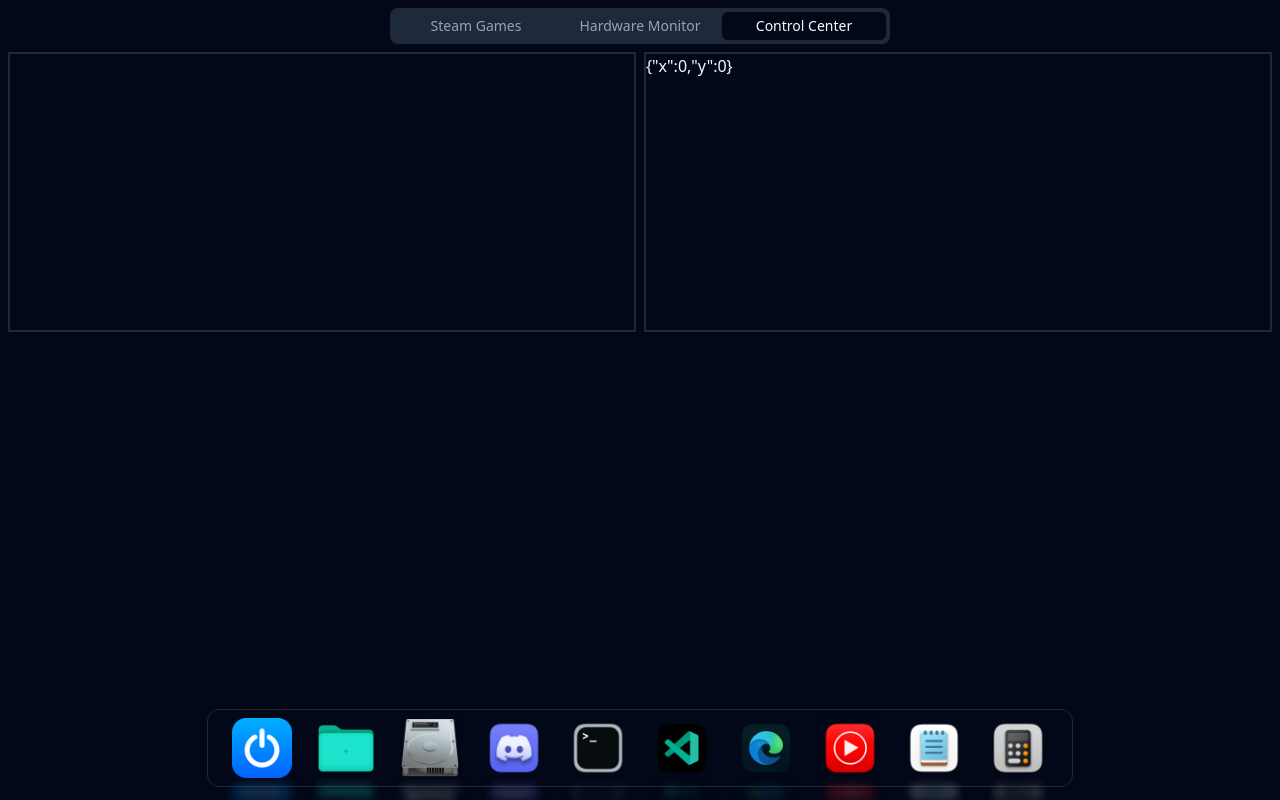
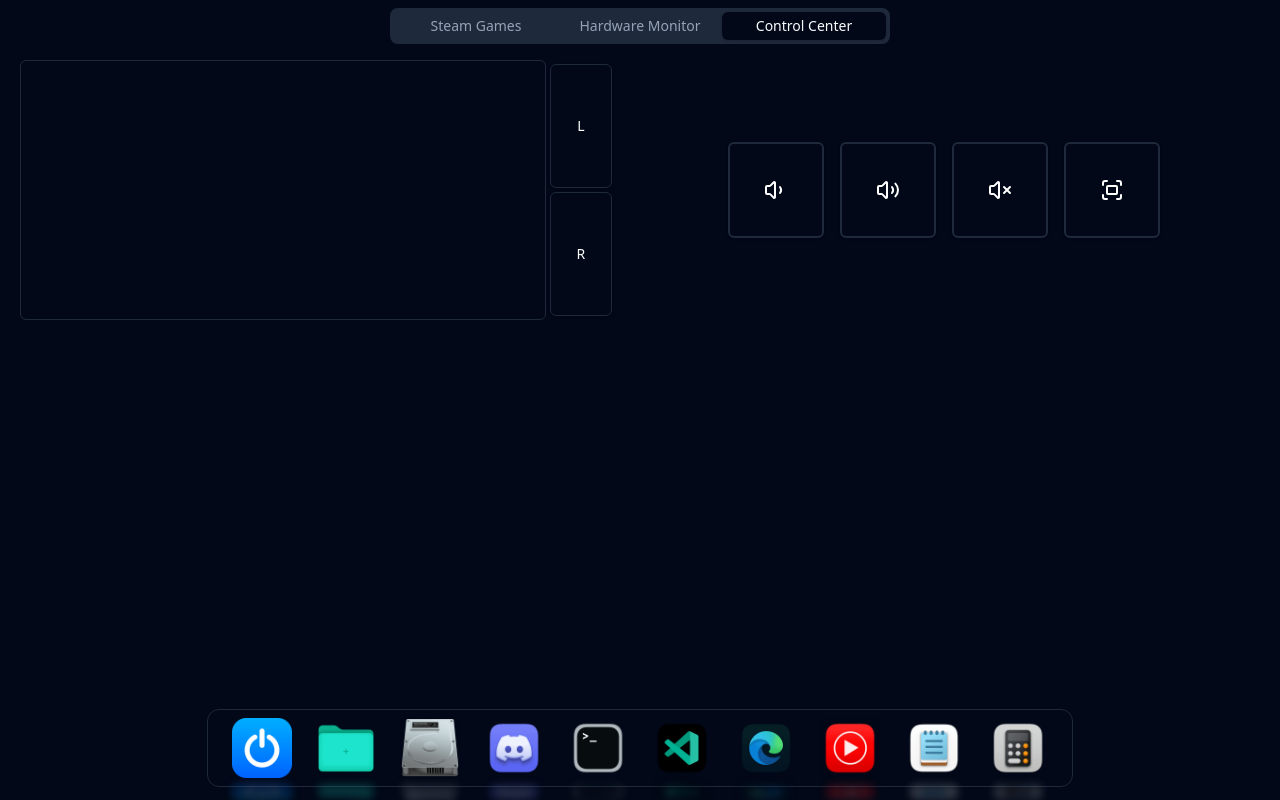
Before and after one commit to ryuuzera/zorii-hub, a Next.js app in the folder client/: page /control-center in a window 1280 px wide. Built offline with nearby package versions, Linux system fonts and the light colour scheme; no server answers.

Commit message:
add remote controls

```diff
--- a/client/src/components/gameList/index.tsx
+++ b/client/src/components/gameList/index.tsx
@@ -24,7 +24,7 @@ const Skeletons = () => {
   return (
     <>
       {Array.from({ length: 17 }).map((item, index) => (
-        <Skeleton key={index * Math.floor(Math.random() * 10 - 1)} className='h-[255px] w-[155px] rounded-none' />
+        <Skeleton key={index * Math.floor(Math.random() * 100 - 1)} className='h-[255px] w-[155px] rounded-none' />
       ))}
     </>
   );
@@ -92,9 +92,9 @@ export default function GameList({ games }: GameListProps) {
       ) : (
         validGames
           ?.sort((a, b) => a.name.localeCompare(b.name))
-          .map((item: SteamGame) => (
+          .map((item: SteamGame, index) => (
             <div
-              key={item.appid}
+              key={item.appid + (index + item.name)}
               className='flex flex-col h-[230px] w-[155px] p-[3px] hover:p-0 transition-all delay-100 shadow-lg shadow-indigo-500/10 border-none'
               onClick={() => handleGameSelect(item)}>
               <Image loading='lazy' width={300} height={450} quality={50} alt={item.name} src={item.images.portrait} />
--- a/client/src/components/system-controls/index.tsx
+++ b/client/src/components/system-controls/index.tsx
@@ -1,6 +1,8 @@
 'use client';
 import { useSocket } from '@/hook/socket-connection';
+import { Fullscreen, Volume1, Volume2, VolumeX } from 'lucide-react';
 import { useEffect, useState } from 'react';
+import { Button } from '../ui/button';
 
 export default function SystemControls() {
   const { socket } = useSocket();
@@ -61,11 +63,15 @@ export default function SystemControls() {
     setIsDragging(false);
   };
 
+  const sendMessage = (message: string) => {
+    socket.emit(message);
+  };
+
   return (
     <>
-      <div className='flex flex-row h-[280px] w-full gap-2'>
+      <div className='flex flex-row h-[260px] w-full'>
         <div
-          className='h-full w-full border-2'
+          className='h-full w-[80%] border-[1px] rounded-md flex flex-row-reverse ml-3'
           onMouseDown={handleMouseDown}
           onTouchStart={handleTouchStart}
           onTouchMove={handleTouchMove}
@@ -73,9 +79,41 @@ export default function SystemControls() {
           onTouchCancel={handleTouchEnd}
           onMouseMove={handleMouseMove}
           onMouseUp={handleMouseUp}
-          onMouseLeave={handleMouseUp}></div>
+          onMouseLeave={handleMouseUp}
+        />
+        <div className='h-full w-32 flex flex-col p-1 gap-1'>
+          <Button
+            className='h-full border-[1px] rounded-md bg-transparent text-white'
+            onClick={() => sendMessage('left-click')}>
+            L
+          </Button>
+          <Button
+            className='h-full border-[1px] rounded-md bg-transparent text-white'
+            onClick={() => sendMessage('right-click')}>
+            R
+          </Button>
+        </div>
 
-        <div className='h-full w-full border-2'>{JSON.stringify(lastPosition)}</div>
+        <div className='h-full w-full flex flex-row items-center justify-center'>
+          <Button
+            className='h-24 w-24 border-2 m-2 bg-transparent text-white'
+            onClick={() => sendMessage('volumeDown')}>
+            <Volume1 />
+          </Button>
+          <Button className='h-24 w-24 border-2 m-2 bg-transparent text-white' onClick={() => sendMessage('volumeUp')}>
+            <Volume2 />
+          </Button>
+          <Button
+            className='h-24 w-24 border-2 m-2 bg-transparent text-white'
+            onClick={() => sendMessage('volumeMute')}>
+            <VolumeX />
+          </Button>
+          <Button
+            className='h-24 w-24 border-2 m-2 bg-transparent text-white'
+            onClick={() => sendMessage('printscreen')}>
+            <Fullscreen />
+          </Button>
+        </div>
       </div>
     </>
   );
--- a/client/src/components/yt-music-playlist/index.tsx
+++ b/client/src/components/yt-music-playlist/index.tsx
@@ -19,13 +19,13 @@ export function YTMusicPlaylist({ playerState, sendCommand }: YTMusicPlaylistPro
                   {index == 0 && <CommandSeparator />}
                   <CommandItem
                     key={song.videoId + index}
-                    className={`h-20 ${selected ? 'bg-accent text-accent-foreground' : ''} cursor-pointer`}>
+                    className={`h-18 ${selected ? 'bg-accent text-accent-foreground' : ''} cursor-pointer`}>
                     <div
                       className='flex flex-row w-full items-center'
                       onClick={() => {
                         sendCommand('playQueueIndex', index.toString());
                       }}>
-                      <img src={song.thumbnails[0].url} className='w-[65px] mr-3' />
+                      <img src={song.thumbnails[0].url} className='w-[42px] mr-3' />
                       <div className='flex flex-col ml-3 gap-2'>
                         <span className='font-bold text-[1.13rem]'>{song.title}</span>
                         <span className='text-[1rem]'>{song.author}</span>
--- a/client/src/page-content/control-center.tsx
+++ b/client/src/page-content/control-center.tsx
@@ -71,7 +71,7 @@ export function ControlCenter({ playerStateData }: ControlCenterProps) {
   return (
     <>
       <motion.div {...pageTransition}>
-        <div className='relative flex flex-col gap-3 h-[calc(100vh-55px)] w-screen max-w-7xl p-2'>
+        <div className='relative flex flex-col gap-3 h-[calc(100vh-55px)] w-screen max-w-7xl p-2 mt-2'>
           {playerState?.player && (
             <div className='flex flex-row gap-4 w-full'>
               <YTMusicPlayer sendCommand={sendCommand} playerState={playerState} />
--- a/client/src/socket/index.ts
+++ b/client/src/socket/index.ts
@@ -1,5 +1,5 @@
 import { io } from 'socket.io-client';
 
-export const socket = io('http://192.168.0.109:3001', {
+export const socket = io(`http://${process.env.NEXT_PUBLIC_HOST}:3001`, {
   autoConnect: false,
 });
```
Also changed, not shown: 1 other file (tests, documents, lock files or other folders).
